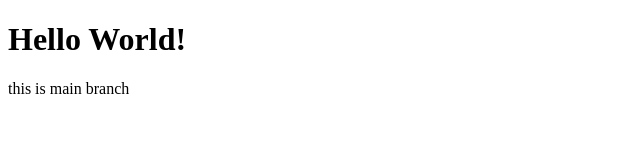
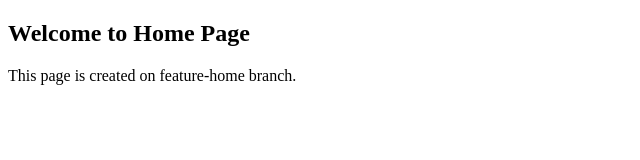
Before and after one commit to Dashish0001/github_branches_TOP, a plain HTML site: page index.html in a window 1280 px wide. Shown: the whole page, without its empty margins (0-640 px from the left). Drawn offline with Linux system fonts and the light colour scheme.

Commit message:
added home page

```diff
--- a/index.html
+++ b/index.html
@@ -6,8 +6,8 @@
     <title>Github branches</title>
 </head>
 <body>
-    <h1>Hello World!</h1>
-    this is main branch
+    <h2>Welcome to Home Page</h2>
+<p>This page is created on feature-home branch.</p>
 
 </body>
 </html>
```
